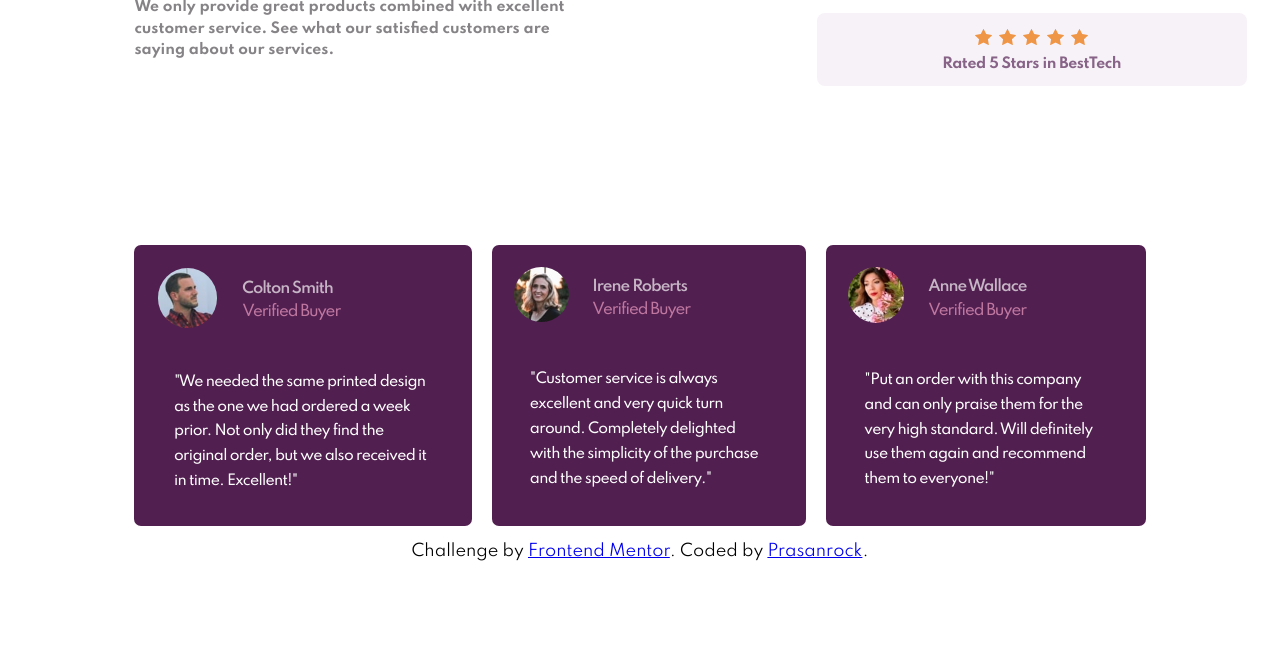
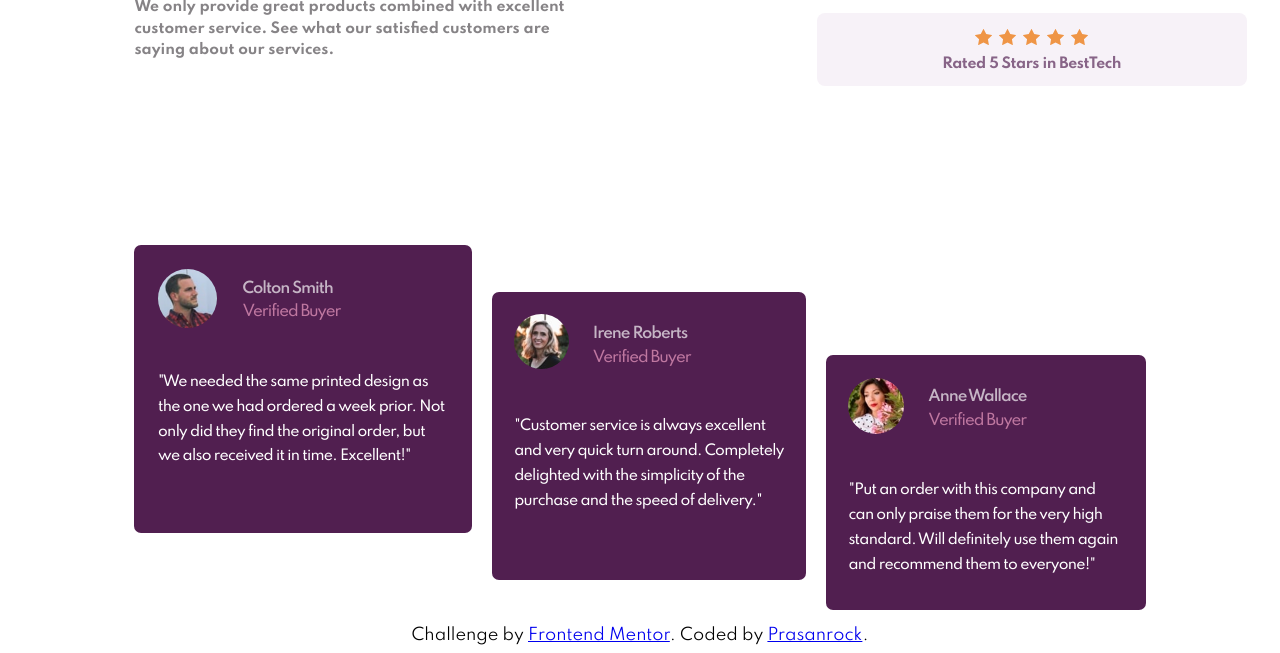
Before and after one commit to Prasanrock/Social-Proof-Section, a plain HTML site: page index.html in a window 1280 px wide. Shown: the part 269-922 px from the top of the page. Before the commit the page ends 838 px from the top, so only its background shows below. Drawn offline with Linux system fonts and the light colour scheme.

Commit message:
Update main.css

```diff
--- a/CSS/main.css
+++ b/CSS/main.css
@@ -112,10 +112,11 @@ h2, h3 {
   letter-spacing: -0.05em;
   color: #fff;
   margin: 0 7%;
-  padding: 2rem 1rem;
+  padding: 2rem 0;
 }
 
 /* RESPONSIVE TABLET */
+
 @media (min-width: 740px) {
   .top-section {
     width: 100%;
@@ -143,6 +144,7 @@ h2, h3 {
 }
 
 /* RESPONSIVE DESKTOP */
+
 @media (min-width: 1000px) {
   .top-left {
     width: 50%;
@@ -180,13 +182,20 @@ h2, h3 {
 
   .review-card {
     margin-right: 20px;
+    max-height: 18rem;
   }
 
   .review-card-1 {
     margin-left: 10%;
   }
 
+
+  .review-card-2 {
+    margin-top: 5%;
+  }
+
   .review-card-3 {
+    margin-top: 10%;
     margin-right: 10%;
   }
 }
```
